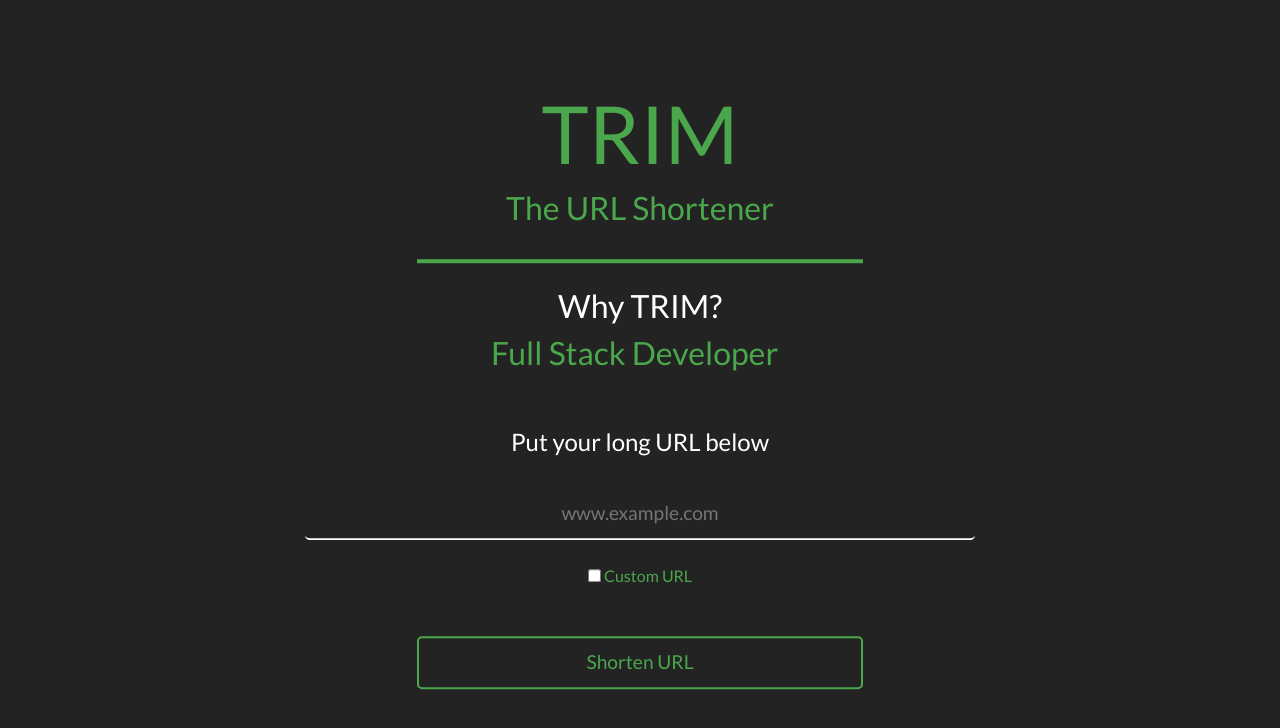
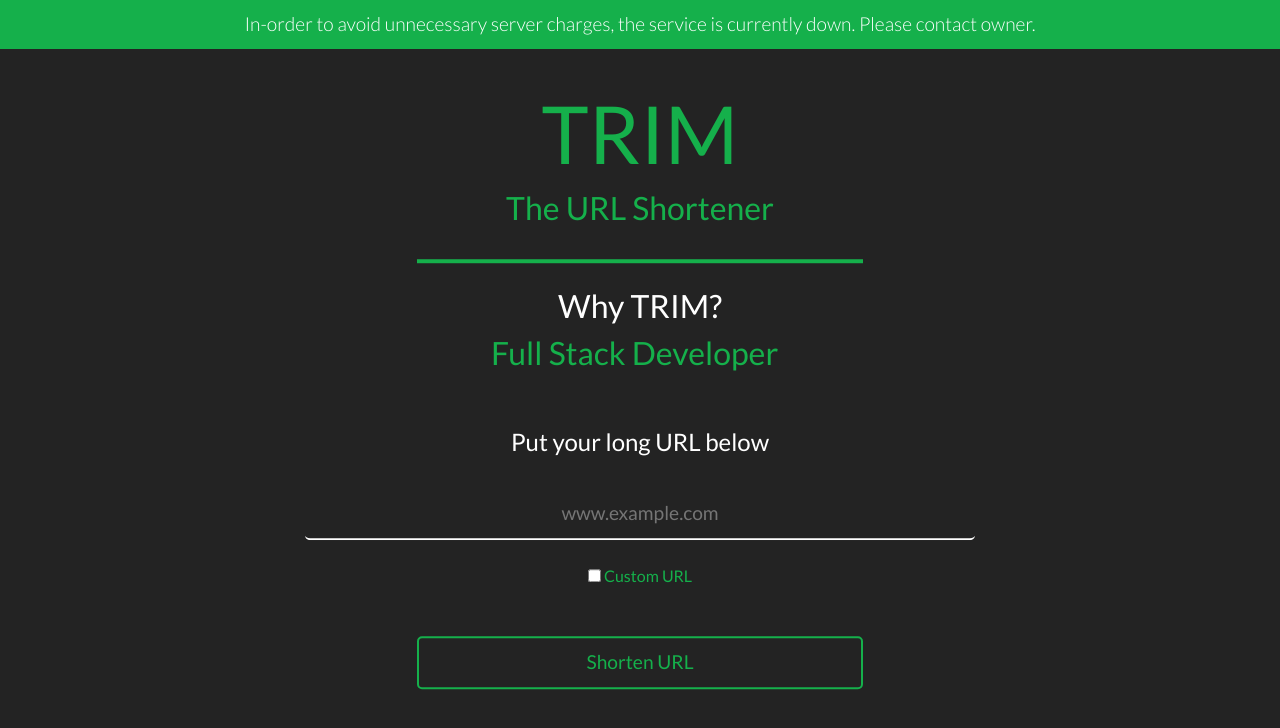
Before and after one commit to IshaanOhri/TRIM, a website: page docs/index.html in a window 1280 px wide. Drawn offline with nearby package versions, Linux system fonts and the light colour scheme.

Commit message:
add banner notice

```diff
--- a/docs/assets/styles/style.css
+++ b/docs/assets/styles/style.css
@@ -2,9 +2,9 @@
 body{
 	background-color: rgb(35,35,35);
 	font-family: 'Lato', sans-serif;
-	color: #4ba74b;
+	color: #15b04b;
 	text-align: center;
-	/* border: 2px solid #4ba74b; */
+	/* border: 2px solid #15b04b; */
 }
 .center{
 	margin-left: auto;
@@ -28,9 +28,9 @@ body{
 }
 button{
 	width: 40%;
-	border: 2px solid #4ba74b;
+	border: 2px solid #15b04b;
 	border-radius: 5px;
-	color: #4ba74b;
+	color: #15b04b;
 	background-color: transparent;
 	padding-top: 10px;
 	padding-bottom: 10px;
@@ -38,7 +38,7 @@ button{
 }
 button:hover{
 	color: white;
-	background-color: #4ba74b;
+	background-color: #15b04b;
 }
 #long-url{
 	width: 60%;
@@ -68,7 +68,7 @@ button:hover{
 }
 .hr{
 	width: 40%;
-	border: 2px solid #4ba74b;
+	border: 2px solid #15b04b;
 }
 #custom-checkbox{
 	zoom:1.0;
@@ -141,3 +141,10 @@ button:hover{
   from {bottom: 30px; opacity: 1;}
   to {bottom: 0; opacity: 0;}
 }
+#banner{
+	background-color: #15b04b;
+	color: white;
+	font-weight: 300;
+	font-size: 1.2em;
+	padding: 10px;
+}
--- a/docs/index.html
+++ b/docs/index.html
@@ -48,6 +48,10 @@
 		></script>
 	</head>
 	<body>
+
+		<div id="banner">
+			In-order to avoid unnecessary server charges, the service is currently down. Please contact owner.
+		</div>
 
 		<div id="snackbar" class="center">Some text some message..</div>
 
```
